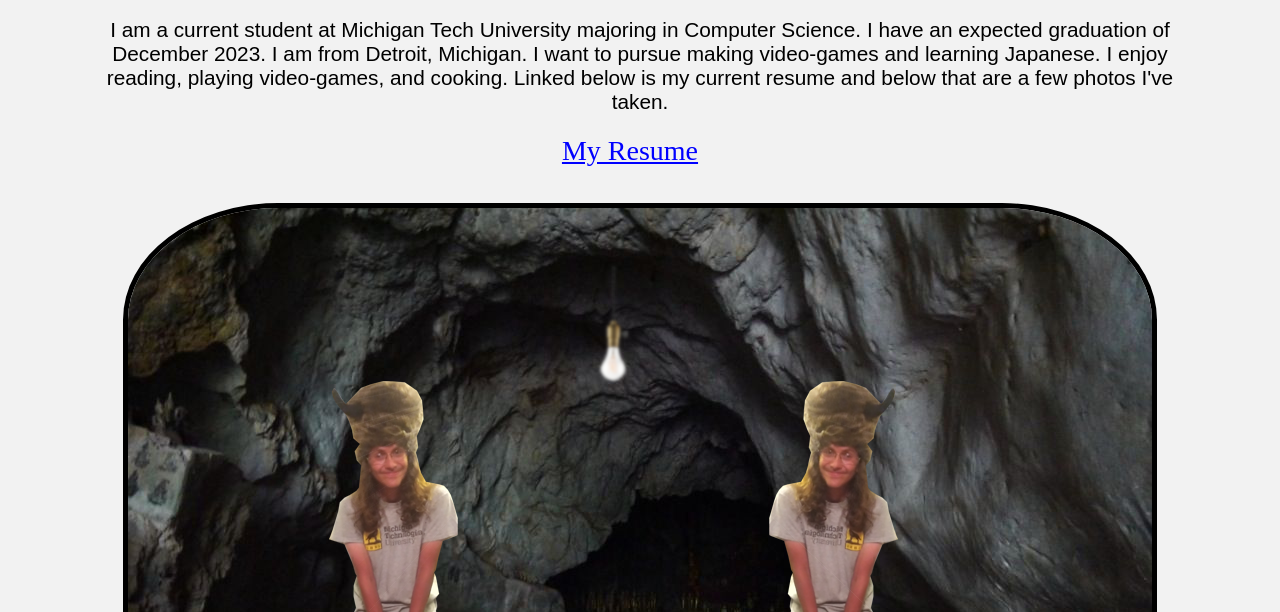
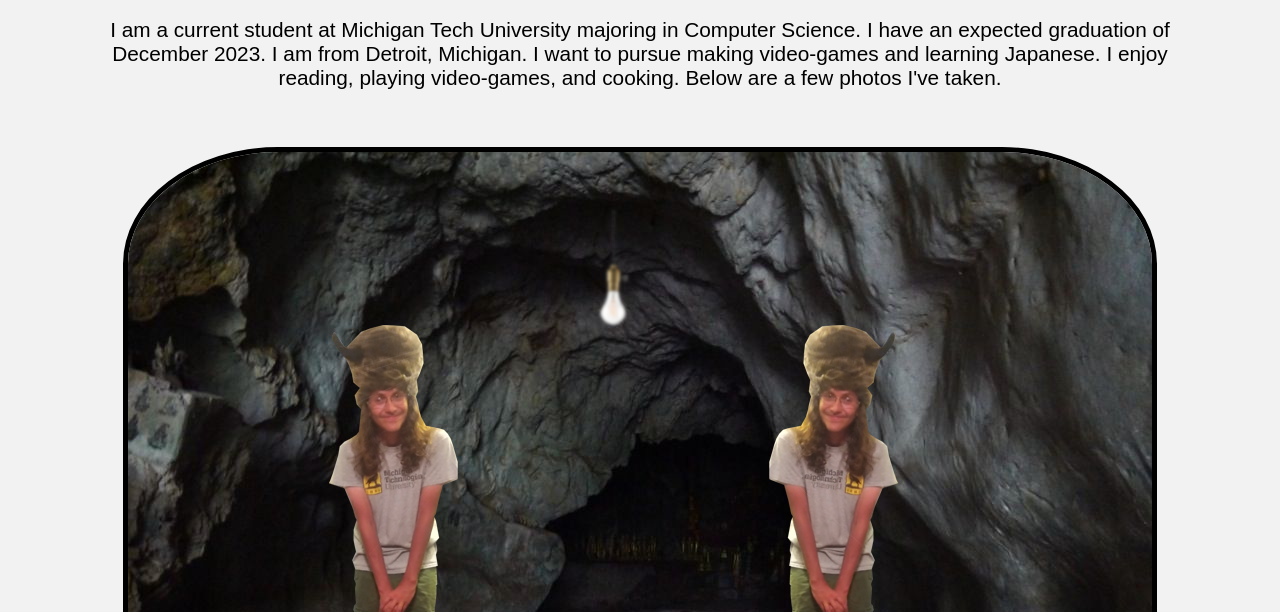
Before and after one commit to Ghilloqp/ghilloqp.github.io, a plain HTML site: page about_me.html in a window 1280 px wide. Shown: the part 188-800 px from the top of the page. Drawn offline with Linux system fonts and the light colour scheme.

Commit message:
Removed resume

```diff
--- a/about_me.html
+++ b/about_me.html
@@ -26,11 +26,8 @@
         I am a current student at Michigan Tech University majoring in Computer Science. I have an expected graduation
         of
         December 2023. I am from Detroit, Michigan. I want to pursue making
-        video-games and learning Japanese. I enjoy reading, playing video-games, and cooking. Linked below is my current
-        resume and below that are a few photos I've taken.
+        video-games and learning Japanese. I enjoy reading, playing video-games, and cooking. Below are a few photos I've taken.
     </p>
-
-    <a href="resume.pdf" download class="center" id="link">My Resume</a>
 
     <br>
     <br>
```
Also changed, not shown: 1 other file.
